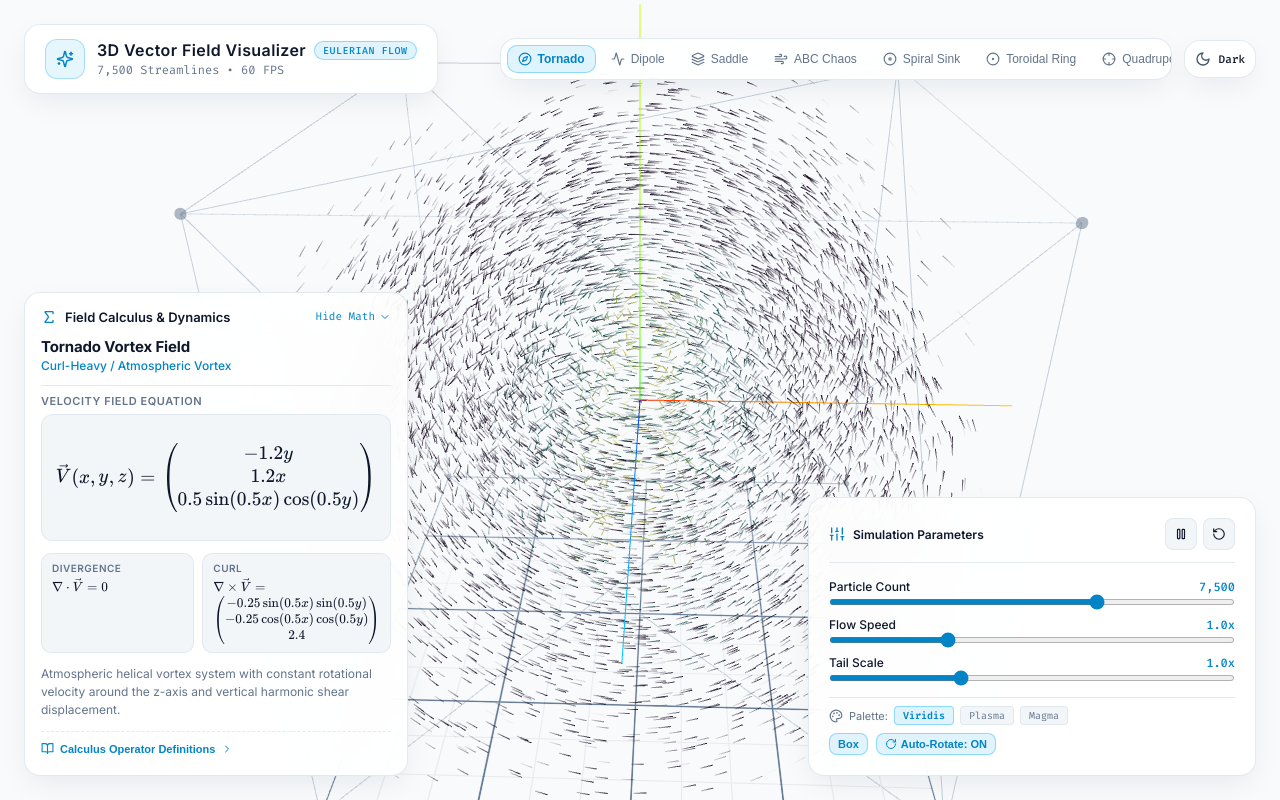
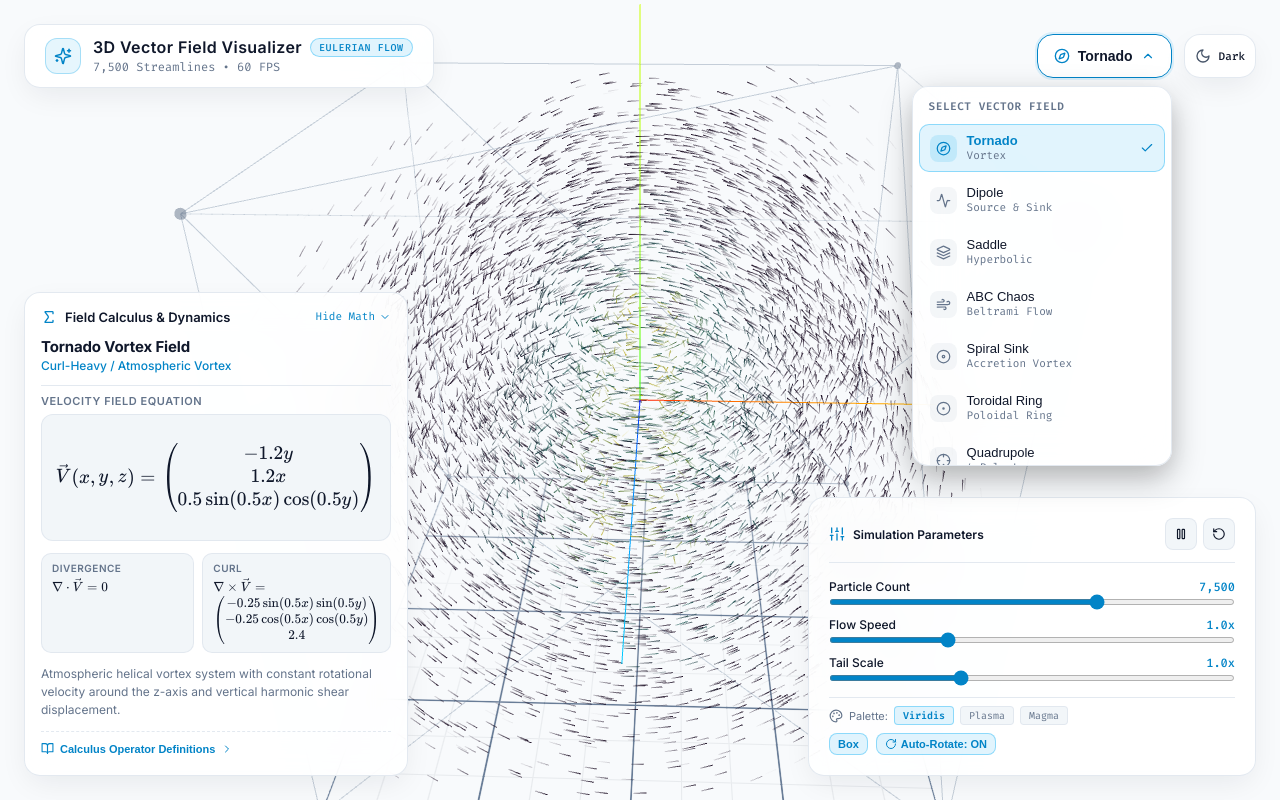
Before and after one commit to Abhijith-Preshobhan/vector-field-visualizer, a React (Vite) app: page / in a window 1280 px wide. Both pictures are taken after a click on the button "Tornado". Built offline with nearby package versions, Linux system fonts and the light colour scheme.

Commit message:
feat: add responsive Header component with vector field preset selector and theme toggle

```diff
--- a/src/components/ui/Header.jsx
+++ b/src/components/ui/Header.jsx
@@ -1,4 +1,4 @@
-import React from 'react';
+import React, { useState, useRef, useEffect } from 'react';
 import {
   Sparkles,
   Compass,
@@ -9,7 +9,9 @@ import {
   CircleDot,
   Crosshair,
   Sun,
-  Moon
+  Moon,
+  ChevronDown,
+  Check
 } from 'lucide-react';
 import styles from './Header.module.css';
 
@@ -24,15 +26,41 @@ export default function Header({
   isDarkMode,
   setIsDarkMode
 }) {
+  const [isOpen, setIsOpen] = useState(false);
+  const dropdownRef = useRef(null);
+
   const modeItems = [
-    { id: 'tornado', name: 'Tornado', icon: Compass },
-    { id: 'dipole', name: 'Dipole', icon: Activity },
-    { id: 'saddle', name: 'Saddle', icon: Layers },
-    { id: 'abc', name: 'ABC Chaos', icon: Wind },
-    { id: 'spiral_sink', name: 'Spiral Sink', icon: Disc },
-    { id: 'toroidal', name: 'Toroidal Ring', icon: CircleDot },
-    { id: 'quadrupole', name: 'Quadrupole', icon: Crosshair },
+    { id: 'tornado', name: 'Tornado', type: 'Vortex', icon: Compass },
+    { id: 'dipole', name: 'Dipole', type: 'Source & Sink', icon: Activity },
+    { id: 'saddle', name: 'Saddle', type: 'Hyperbolic', icon: Layers },
+    { id: 'abc', name: 'ABC Chaos', type: 'Beltrami Flow', icon: Wind },
+    { id: 'spiral_sink', name: 'Spiral Sink', type: 'Accretion Vortex', icon: Disc },
+    { id: 'toroidal', name: 'Toroidal Ring', type: 'Poloidal Ring', icon: CircleDot },
+    { id: 'quadrupole', name: 'Quadrupole', type: '4-Pole Lens', icon: Crosshair },
   ];
+
+  const activeModeItem = modeItems.find(item => item.id === mode) || modeItems[0];
+  const ActiveIcon = activeModeItem.icon;
+
+  // Handle click outside & escape key to close dropdown
+  useEffect(() => {
+    function handleClickOutside(event) {
+      if (dropdownRef.current && !dropdownRef.current.contains(event.target)) {
+        setIsOpen(false);
+      }
+    }
+    function handleKeyDown(event) {
+      if (event.key === 'Escape') {
+        setIsOpen(false);
+      }
+    }
+    document.addEventListener('mousedown', handleClickOutside);
+    document.addEventListener('keydown', handleKeyDown);
+    return () => {
+      document.removeEventListener('mousedown', handleClickOutside);
+      document.removeEventListener('keydown', handleKeyDown);
+    };
+  }, []);
 
   return (
     <div className={styles.headerContainer}>
@@ -55,23 +83,60 @@ export default function Header({
 
       {/* Controls Group */}
       <div className={styles.controlsGroup}>
-        {/* Mode Switcher Scrollable Bar */}
-        <div className={styles.modeSwitcher}>
+        {/* Responsive Custom Vector Field Dropdown Selector */}
+        <div className={styles.selectorWrapper} ref={dropdownRef}>
+          <button
+            type="button"
+            onClick={() => setIsOpen(!isOpen)}
+            className={`${styles.selectorTrigger} ${isOpen ? styles.selectorTriggerOpen : ''}`}
+            aria-expanded={isOpen}
+            aria-haspopup="listbox"
+            title="Select Vector Field Preset"
+          >
+            <div className={styles.triggerActiveInfo}>
+              <ActiveIcon size={16} className={styles.activeIcon} />
+              <span className={styles.triggerLabel}>{activeModeItem.name}</span>
+            </div>
+            <ChevronDown
+              size={14}
+              className={`${styles.chevronIcon} ${isOpen ? styles.chevronRotated : ''}`}
+            />
+          </button>
+
+          {/* Floating Dropdown Popover Menu */}
+          {isOpen && (
+            <div className={styles.dropdownMenu} role="listbox">
+              <div className={styles.dropdownHeader}>Select Vector Field</div>
               {modeItems.map((item) => {
                 const Icon = item.icon;
                 const isActive = mode === item.id;
                 return (
                   <button
                     key={item.id}
-                onClick={() => setMode(item.id)}
-                className={`${styles.modeButton} ${isActive ? styles.modeButtonActive : ''}`}
-                title={item.name}
+                    type="button"
+                    role="option"
+                    aria-selected={isActive}
+                    onClick={() => {
+                      setMode(item.id);
+                      setIsOpen(false);
+                    }}
+                    className={`${styles.dropdownItem} ${isActive ? styles.dropdownItemActive : ''}`}
                   >
-                <Icon size={14} color={isActive ? 'var(--accent-color)' : undefined} />
-                <span className={styles.modeName}>{item.name}</span>
+                    <div className={styles.itemLeft}>
+                      <div className={`${styles.itemIconContainer} ${isActive ? styles.itemIconActive : ''}`}>
+                        <Icon size={15} />
+                      </div>
+                      <div className={styles.itemTextGroup}>
+                        <span className={styles.itemName}>{item.name}</span>
+                        <span className={styles.itemType}>{item.type}</span>
+                      </div>
+                    </div>
+                    {isActive && <Check size={14} className={styles.checkIcon} />}
                   </button>
                 );
               })}
+            </div>
+          )}
         </div>
 
         {/* Theme Toggle Button */}
--- a/src/components/ui/Header.module.css
+++ b/src/components/ui/Header.module.css
@@ -25,14 +25,16 @@
   display: flex;
   align-items: center;
   gap: 0.5rem;
-  flex-shrink: 0;
+  flex-shrink: 1;
+  min-width: 0;
 }
 
 @media (min-width: 768px) {
   .brandBadge {
-    padding: 0.875rem 1.25rem;
+    padding: 0.75rem 1.25rem;
     border-radius: 1rem;
     gap: 0.75rem;
+    flex-shrink: 0;
   }
 }
 
@@ -45,11 +47,12 @@
   display: flex;
   align-items: center;
   justify-content: center;
+  flex-shrink: 0;
 }
 
 @media (min-width: 768px) {
   .brandIcon {
-    padding: 0.625rem;
+    padding: 0.5rem;
     border-radius: 0.75rem;
   }
 }
@@ -57,6 +60,7 @@
 .brandContent {
   display: flex;
   flex-direction: column;
+  min-width: 0;
 }
 
 .titleText {
@@ -67,6 +71,7 @@
   display: flex;
   align-items: center;
   gap: 0.375rem;
+  white-space: nowrap;
 }
 
 @media (min-width: 768px) {
@@ -84,7 +89,7 @@
   display: inline;
 }
 
-@media (min-width: 520px) {
+@media (min-width: 640px) {
   .titleFull {
     display: inline;
   }
@@ -120,6 +125,9 @@
   color: var(--text-muted);
   font-family: 'Fira Code', monospace;
   margin-top: 0.0625rem;
+  white-space: nowrap;
+  overflow: hidden;
+  text-overflow: ellipsis;
 }
 
 @media (min-width: 768px) {
@@ -133,7 +141,7 @@
   display: flex;
   align-items: center;
   gap: 0.375rem;
-  min-width: 0;
+  flex-shrink: 0;
 }
 
 @media (min-width: 768px) {
@@ -142,75 +150,203 @@
   }
 }
 
-.modeSwitcher {
+/* Vector Field Selector Component Styles */
+.selectorWrapper {
+  position: relative;
   pointer-events: auto;
+}
+
+.selectorTrigger {
+  display: flex;
+  align-items: center;
+  justify-content: space-between;
+  gap: 0.5rem;
   background: var(--panel-bg);
   backdrop-filter: blur(16px);
   -webkit-backdrop-filter: blur(16px);
   border: 1px solid var(--panel-border);
   box-shadow: var(--panel-shadow);
-  padding: 0.25rem;
-  border-radius: 0.75rem;
+  padding: 0.5rem 0.75rem;
+  border-radius: 0.875rem;
+  color: var(--text-color);
+  font-size: 0.8125rem;
+  font-weight: 500;
+  cursor: pointer;
+  transition: all 0.2s ease;
+  min-height: 40px;
+}
+
+@media (min-width: 768px) {
+  .selectorTrigger {
+    padding: 0.625rem 1rem;
+    border-radius: 1rem;
+    font-size: 0.875rem;
+    min-height: 44px;
+  }
+}
+
+.selectorTrigger:hover {
+  border-color: var(--accent-border);
+  background: var(--button-hover-bg);
+}
+
+.selectorTriggerOpen {
+  border-color: var(--accent-color);
+  box-shadow: 0 0 0 2px var(--accent-bg);
+}
+
+.triggerActiveInfo {
   display: flex;
   align-items: center;
+  gap: 0.5rem;
+}
+
+.activeIcon {
+  color: var(--accent-color);
+  flex-shrink: 0;
+}
+
+.triggerLabel {
+  font-weight: 600;
+  white-space: nowrap;
+}
+
+.chevronIcon {
+  color: var(--text-muted);
+  transition: transform 0.2s ease;
+  flex-shrink: 0;
+}
+
+.chevronRotated {
+  transform: rotate(180deg);
+  color: var(--accent-color);
+}
+
+/* Floating Dropdown Popover Menu */
+.dropdownMenu {
+  position: absolute;
+  top: calc(100% + 0.5rem);
+  right: 0;
+  width: 260px;
+  max-width: calc(100vw - 1.5rem);
+  background: var(--panel-bg);
+  backdrop-filter: blur(20px);
+  -webkit-backdrop-filter: blur(20px);
+  border: 1px solid var(--panel-border);
+  box-shadow: 0 12px 32px rgba(0, 0, 0, 0.25), var(--panel-shadow);
+  border-radius: 1rem;
+  padding: 0.375rem;
+  z-index: 100;
+  display: flex;
+  flex-direction: column;
   gap: 0.25rem;
-  overflow-x: auto;
-  max-width: calc(100vw - 180px);
+  animation: dropdownFadeIn 0.18s cubic-bezier(0.16, 1, 0.3, 1);
+  max-height: 380px;
+  overflow-y: auto;
   scrollbar-width: thin;
 }
 
-@media (min-width: 768px) {
-  .modeSwitcher {
-    padding: 0.375rem;
-    border-radius: 1rem;
-    max-width: 42rem;
+@keyframes dropdownFadeIn {
+  from {
+    opacity: 0;
+    transform: translateY(-6px) scale(0.98);
+  }
+  to {
+    opacity: 1;
+    transform: translateY(0) scale(1);
   }
 }
 
-.modeButton {
+.dropdownHeader {
+  font-size: 0.6875rem;
+  font-weight: 600;
+  text-transform: uppercase;
+  letter-spacing: 0.05em;
+  color: var(--text-muted);
+  padding: 0.375rem 0.625rem;
+  font-family: 'Fira Code', monospace;
+}
+
+.dropdownItem {
   display: flex;
   align-items: center;
-  gap: 0.375rem;
-  padding: 0.375rem 0.5rem;
+  justify-content: space-between;
+  padding: 0.5rem 0.625rem;
+  border-radius: 0.625rem;
+  background: transparent;
+  border: 1px solid transparent;
+  color: var(--text-color);
+  cursor: pointer;
+  transition: all 0.15s ease;
+  text-align: left;
+  width: 100%;
+}
+
+.dropdownItem:hover {
+  background: var(--button-hover-bg);
+}
+
+.dropdownItemActive {
+  background: var(--accent-bg);
+  border-color: var(--accent-border);
+}
+
+.itemLeft {
+  display: flex;
+  align-items: center;
+  gap: 0.625rem;
+  min-width: 0;
+}
+
+.itemIconContainer {
+  padding: 0.375rem;
   border-radius: 0.5rem;
-  font-size: 0.6875rem;
-  font-weight: 500;
-  border: 1px solid transparent;
-  background: transparent;
+  background: rgba(148, 163, 184, 0.1);
   color: var(--text-muted);
-  cursor: pointer;
-  transition: all 0.2s ease;
-  min-height: 36px;
-  white-space: nowrap;
+  display: flex;
+  align-items: center;
+  justify-content: center;
   flex-shrink: 0;
 }
 
-@media (min-width: 768px) {
-  .modeButton {
-    gap: 0.375rem;
-    padding: 0.375rem 0.625rem;
-    border-radius: 0.625rem;
-    font-size: 0.75rem;
-    min-height: auto;
-  }
+.itemIconActive {
+  background: rgba(14, 165, 233, 0.15);
+  color: var(--accent-color);
 }
 
-.modeName {
-  display: inline;
+.itemTextGroup {
+  display: flex;
+  flex-direction: column;
+  min-width: 0;
 }
 
-.modeButton:hover {
+.itemName {
+  font-size: 0.8125rem;
+  font-weight: 500;
   color: var(--text-color);
-  background: var(--button-hover-bg);
+  white-space: nowrap;
 }
 
-.modeButtonActive {
-  background: var(--accent-bg);
-  border-color: var(--accent-border);
+.dropdownItemActive .itemName {
+  font-weight: 600;
   color: var(--accent-color);
-  font-weight: 600;
 }
 
+.itemType {
+  font-size: 0.6875rem;
+  color: var(--text-muted);
+  font-family: 'Fira Code', monospace;
+  white-space: nowrap;
+  overflow: hidden;
+  text-overflow: ellipsis;
+}
+
+.checkIcon {
+  color: var(--accent-color);
+  flex-shrink: 0;
+}
+
+/* Theme Toggle Button */
 .themeButton {
   pointer-events: auto;
   background: var(--panel-bg);
@@ -219,7 +355,7 @@
   border: 1px solid var(--panel-border);
   box-shadow: var(--panel-shadow);
   padding: 0.5rem;
-  border-radius: 0.75rem;
+  border-radius: 0.875rem;
   display: flex;
   align-items: center;
   justify-content: center;
@@ -228,9 +364,9 @@
   font-weight: 500;
   color: var(--text-color);
   cursor: pointer;
-  transition: transform 0.2s ease;
-  min-height: 36px;
-  min-width: 36px;
+  transition: transform 0.2s ease, border-color 0.2s ease;
+  min-height: 40px;
+  min-width: 40px;
   flex-shrink: 0;
 }
 
@@ -240,13 +376,14 @@
     border-radius: 1rem;
     gap: 0.5rem;
     font-size: 0.75rem;
-    min-height: auto;
-    min-width: auto;
+    min-height: 44px;
+    min-width: 44px;
   }
 }
 
 .themeButton:hover {
-  transform: scale(1.05);
+  transform: scale(1.04);
+  border-color: var(--accent-border);
 }
 
 .themeLabel {
```
Lines whose indentation alone changed are shown as unchanged.
